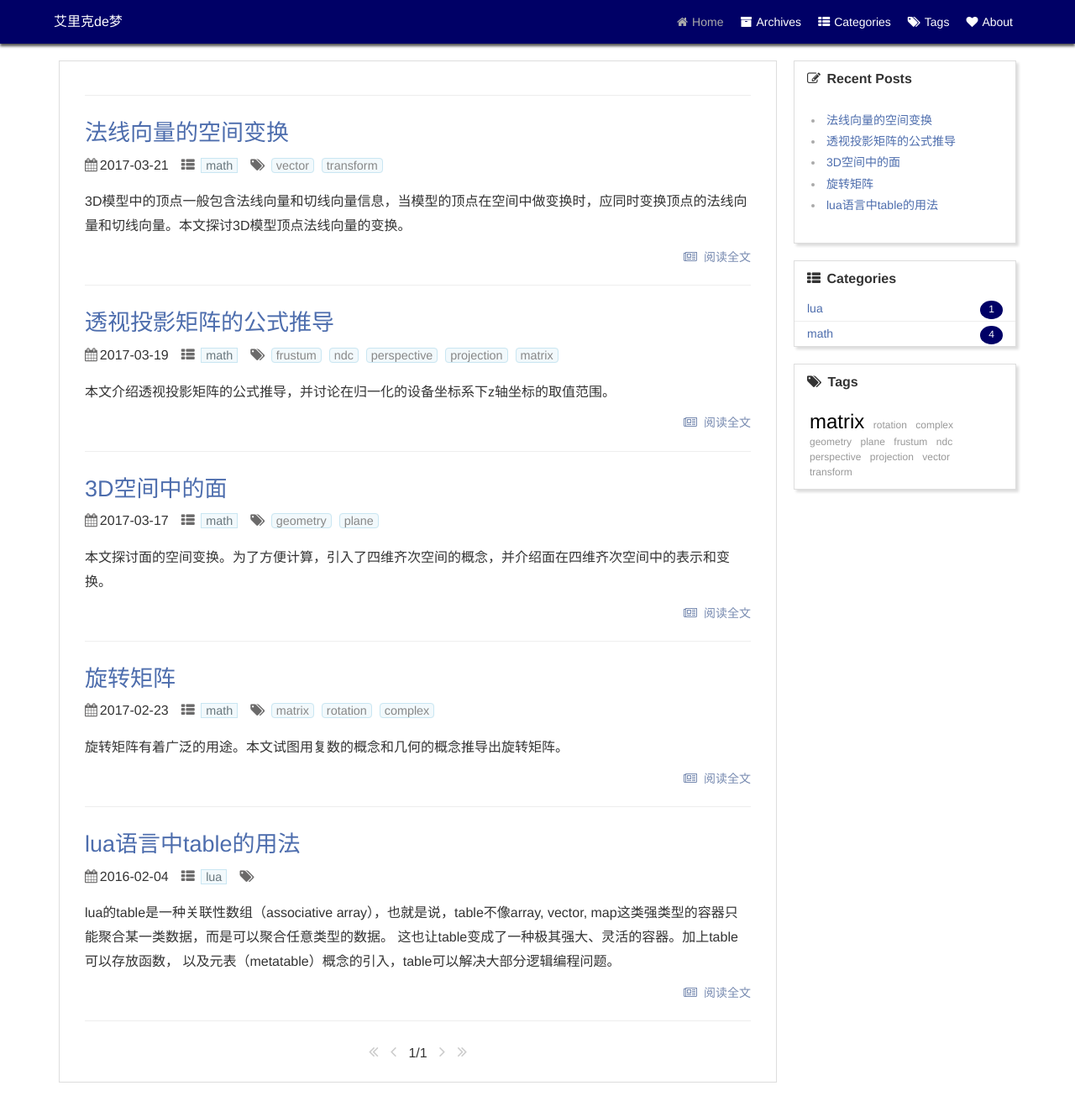
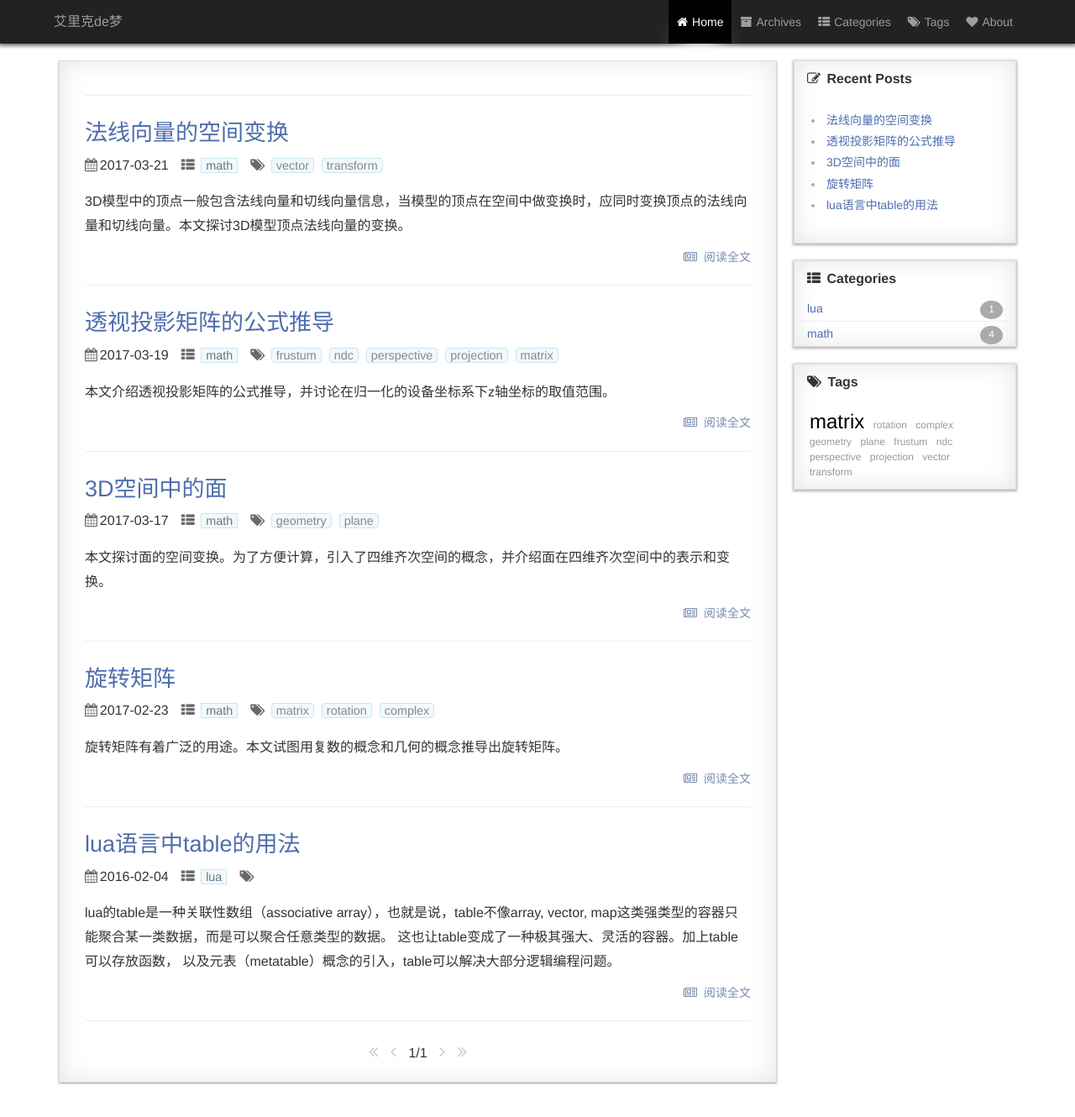
Before and after one commit to pyericz/blog, a Jekyll site: the page built from index.html, in a window 1280 px wide and 1400 px high. Shown: the top 1330 px of the window at 84% size. Built offline with Jekyll 4.4.1, drawn with Linux system fonts in a browser that asks for light colours; the list of posts is cut into pages by our own code; comment, search, counter and statistics services are not loaded.

Commit message:
更改主题色

```diff
--- a/_sass/_header.scss
+++ b/_sass/_header.scss
@@ -1,18 +1,18 @@
 header {
-    background: #006;
+    background: #222;
     height: 52px;
-    color: #fff;
-    box-shadow: 0 3px 3px 0px #555;
+    color: #ddd;
+    box-shadow: 0 2px 4px 1px rgba(0,0,0,0.5);
     margin-bottom: 20px;
     position: fixed;
     z-index: 1030;
     width: 100%;
     a {
-        color: #fff;
+        color: #9d9d9d;
         -webkit-transition: 0.2s ease;
         transition: 0.2s ease;
         &:hover {
-            color: #aaa;
+            color: #fff;
         }
     }
     .wrapper {
@@ -47,15 +47,17 @@ header {
                         padding: 0 10px;
                         height: 52px;
                         &:hover {
-                            color: #333;
-                            background-color: #fff;
+                            color: #fff;
+                            background-color: #000;
                         }
                         i {
                             margin-right: 5px;
                         }
                     }
                     >.active {
-                        color: #aaa;
+                        color: #fff;
+                        background-color: #000;
+                        box-shadow: 0 25px 25px -15px rgba(255,255,255,0.93);
                     }
                 }
             }
@@ -64,10 +66,10 @@ header {
 }
 @media screen and (max-width:1200px) and (min-width: 770px) {
     header {
-        height: 52px;
+        height: 50px;
         .wrapper {
             width: 90%;
-            line-height: 52px;
+            line-height: 50px;
             position: relative;
             .brand {
                 font-size: 16px;
@@ -120,7 +122,7 @@ header {
                 right: 10px;
                 top:10px;
                 padding: 5px 10px;
-                background: #006;
+                background: #222;
                 border: 1px solid #666;
                 border-radius: 4px;
                 color: #c9c9c9;
@@ -128,10 +130,10 @@ header {
                 -webkit-transition: 0.4s ease;
                 transition: 0.4s ease;
             }
-            // >.active{
-            //     background: #c0ddc7;
-            //     color: #fff;
-            // }
+            >.active{
+                background: #000;
+                color: #fff;
+            }
             .nav-show{
                 visibility: visible;
                 transform: scale(1);
@@ -151,13 +153,13 @@ header {
                 opacity: 0;
                 /* transition: 0.2s cubic-bezier(0.5, 0.1, 0.51, 1.38); */
                 ul {
-                    background: #006;
+                    background: #222;
 
                     box-shadow: 0px 3px 3px 0px #555;
                     li {
                         font-size: 14px;
                         display: block;
-                        border-bottom: 1px solid #666;
+                        border-bottom: 1px solid #333;
                         a {
                             display: block;
                             padding: 0 10px;
@@ -169,7 +171,8 @@ header {
                             border: none;
                         }
                         >.active {
-                            // background-color: #c0ddc7;
+                            color: #fff;
+                            background-color: #000;
                             box-shadow: none;
                         }
                     }
--- a/_sass/_index.scss
+++ b/_sass/_index.scss
@@ -118,7 +118,7 @@
                                 padding: 0 10px;
                                 font-size: 12px;
                                 color: #fff;
-                                background-color: #006;
+                                background-color: #aaa;
                                 border-radius: 50%;
                                 transition: 0.3s ease-in-out;
                             }
--- a/_sass/_page.scss
+++ b/_sass/_page.scss
@@ -21,6 +21,7 @@
         line-height: 1.6;
         font-size: 16px;
         background-color: #fff;
+        box-shadow: 0 1px 2px rgba(0,0,0,0.4),0 0 30px rgba(10,10,0,0.1) inset;
         >h1 {
             margin-bottom: -10px;
         }
@@ -106,8 +107,9 @@
         .side {
             box-sizing: border-box;
             border: 1px solid #ddd;
+            box-shadow: 0 1px 3px 1px rgba(0, 0, 0, 0.3), 0 0 30px rgba(10, 10, 0, 0.1) inset;
             background-color: #fff;
-            box-shadow: 3px 3px 3px #ddd;
+            /* box-shadow: 3px 3px 3px #ddd; */
             padding-bottom: 1px;
             -ms-word-break: break-all;
             word-break: break-all;
```
